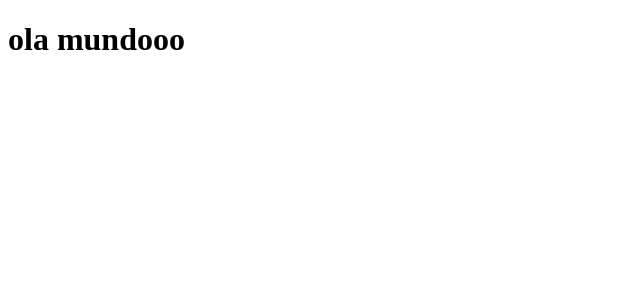
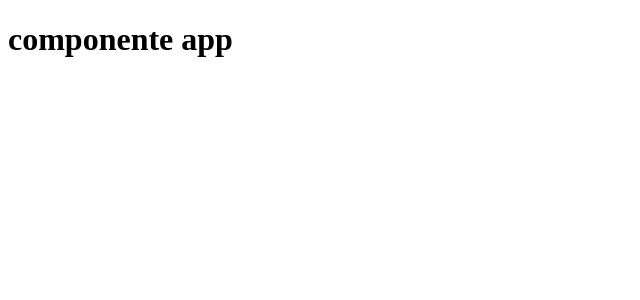
Before and after one commit to loonismos/fundamentos-react, a React app: page / in a window 1280 px wide. Shown: the top 300 px of the page, without its empty margins (0-640 px from the left). Built offline with nearby package versions, Linux system fonts and the light colour scheme.

Commit message:
criando nosso primeiro componente

```diff
--- /dev/null
+++ b/src/App.js
@@ -0,0 +1,7 @@
+import React from "react";
+
+function App() {
+  return <h1>componente app</h1>
+}
+
+export default App;
--- a/src/index.js
+++ b/src/index.js
@@ -1,9 +1,9 @@
 import React from 'react';
 import ReactDOM from 'react-dom';
 
+import App from './App';
+
 ReactDOM.render(
-    <h1 id="title">
-      <span>ola mundooo</span>
-    </h1>,
+    <App />,
     document.getElementById('root'),
 );
```
